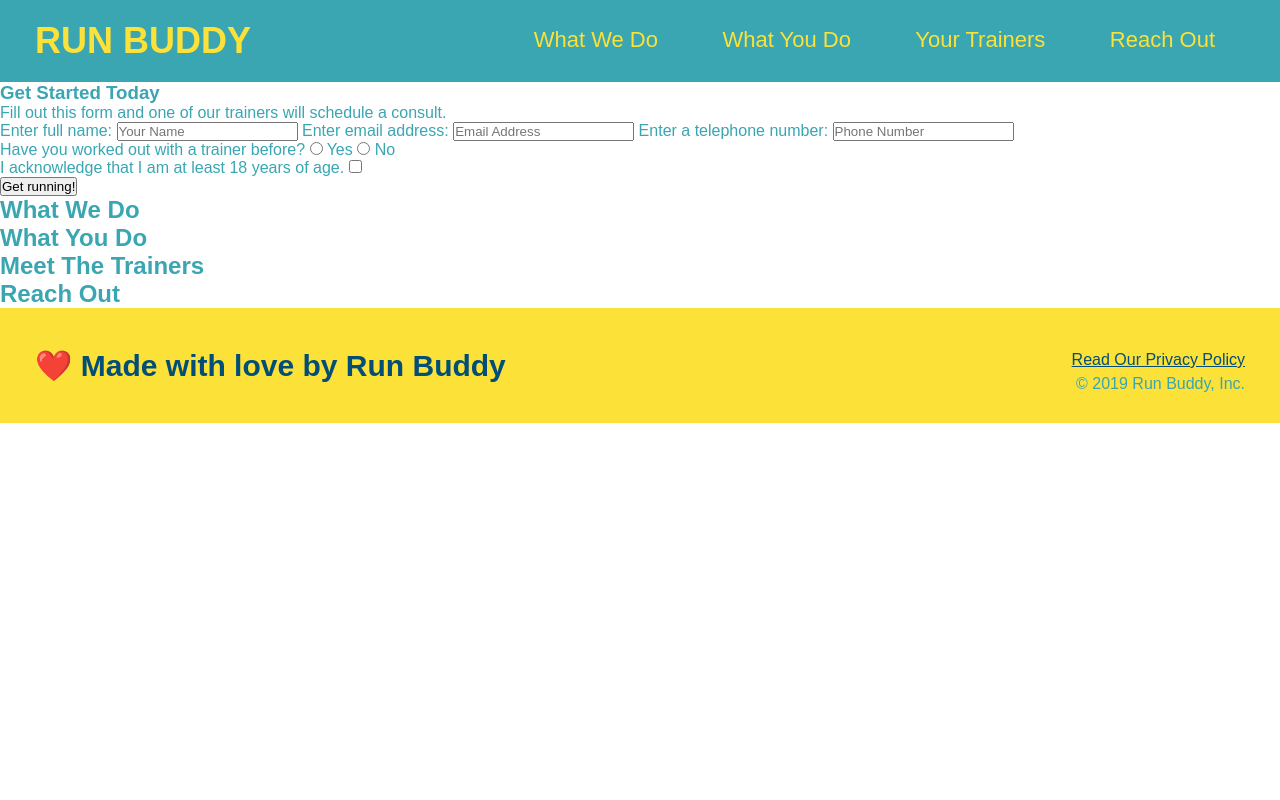
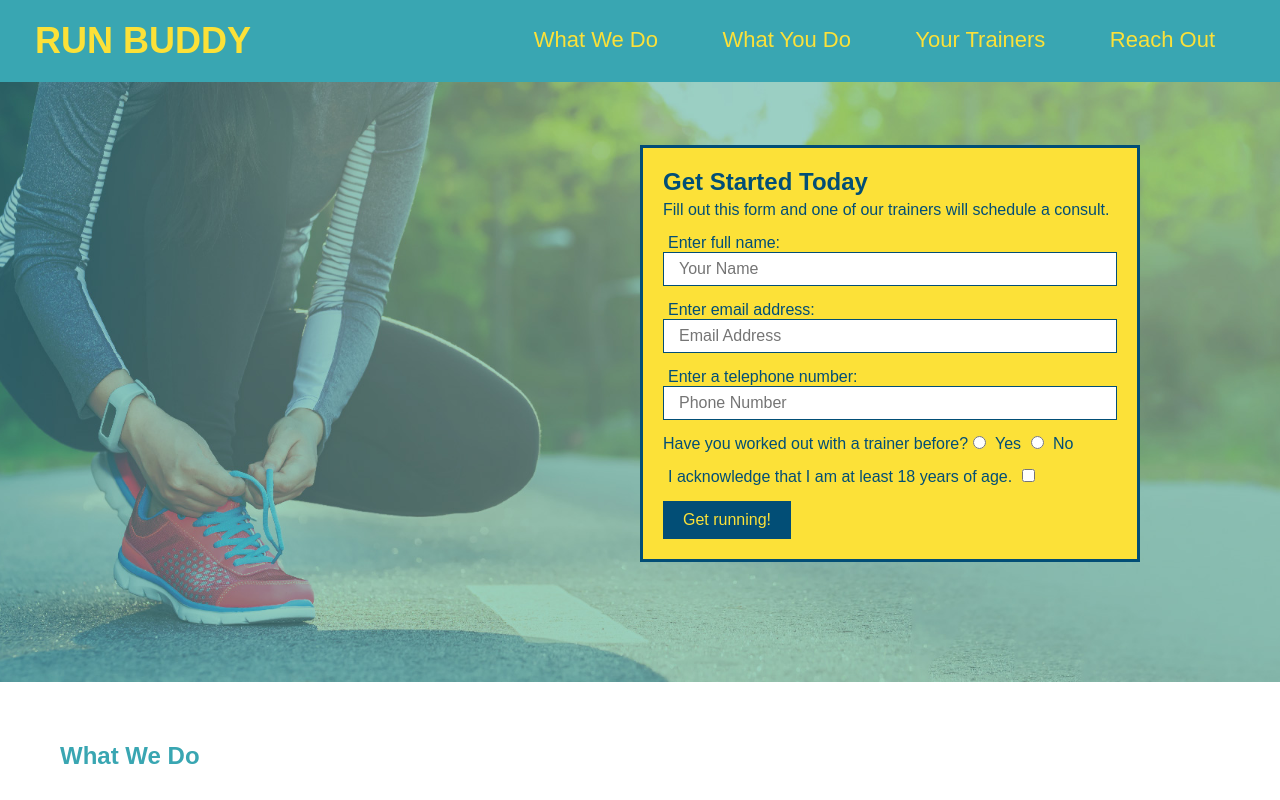
Before and after one commit to czrisberg/Run-Buddy, a plain HTML site: page index.html in a window 1280 px wide. Shown: the top 800 px of the page. Drawn offline with Linux system fonts and the light colour scheme.

Commit message:
Finished styling for hero-form.

```diff
--- a/Assests/css/style.css
+++ b/Assests/css/style.css
@@ -65,3 +65,63 @@
 footer a {
     color: #024e76;
 }
+
+section {
+    padding: 60px;
+}
+
+/* Hero Style Start */
+.hero {
+    background-image: url("../images/hero-bg.jpg");
+    height: 600px;
+    background-size: cover;
+    background-position: center;
+    position: relative;
+}
+/* Hero Style End */
+
+/* Hero Form Style Start */
+.hero-form {
+    background-color: #fce138;
+    padding: 20px;
+    width: 500px;
+    color: #024e76;
+    border-style: solid;
+    border-width: 3px;
+    border-color: #024e76;
+    position: absolute;
+    bottom: 120px;
+    right: 140px;
+}
+
+.hero-form h3 {
+    font-size: 24px;
+    margin: 0;
+}
+
+.hero-form p {
+    margin: 5px 0 15px 0;
+}
+
+.form-input {
+    border: 1px solid #024e76;
+    display: block;
+    padding: 7px 15px;
+    font-size: 16px;
+    color: #024e76;
+    width: 100%;
+    margin-bottom: 15px;
+}
+
+.hero-form label {
+    margin: 0 5px;
+}
+
+.hero-form button {
+    background-color: #024e76;
+    color: #fce138;
+    border: none;
+    padding: 10px 20px;
+    font-size: 16px;
+}
+/*Hero Form Style End */
--- a/index.html
+++ b/index.html
@@ -38,21 +38,21 @@
         </header>
 
         <!--Hero/Jumbotron-->
-        <section>
-            <div>
+        <section class="hero">
+            <div class="hero-form">
                 <h3>Get Started Today</h3>
                 <p>Fill out this form and one of our trainers will schedule a consult.</p>
                 <!--Add form element-->
                 <form>
 
                     <label for="name">Enter full name:</label>
-                    <input type="text" placeholder="Your Name" name="name" id="name" />
+                    <input type="text" placeholder="Your Name" name="name" id="name" class="form-input" />
 
                     <label for="email">Enter email address:</label>
-                    <input type="email" placeholder="Email Address" name="email" id="email" />
+                    <input type="email" placeholder="Email Address" name="email" id="email" class="form-input" />
 
                     <label for="phone">Enter a telephone number:</label>
-                    <input type="tel" placeholder="Phone Number" name="phone" id="phone" />
+                    <input type="tel" placeholder="Phone Number" name="phone" id="phone" class="form-input" />
 
                     <p>
                         Have you worked out with a trainer before?
```
Also changed, not shown: Assests/images/hero-bg.jpg (added).
